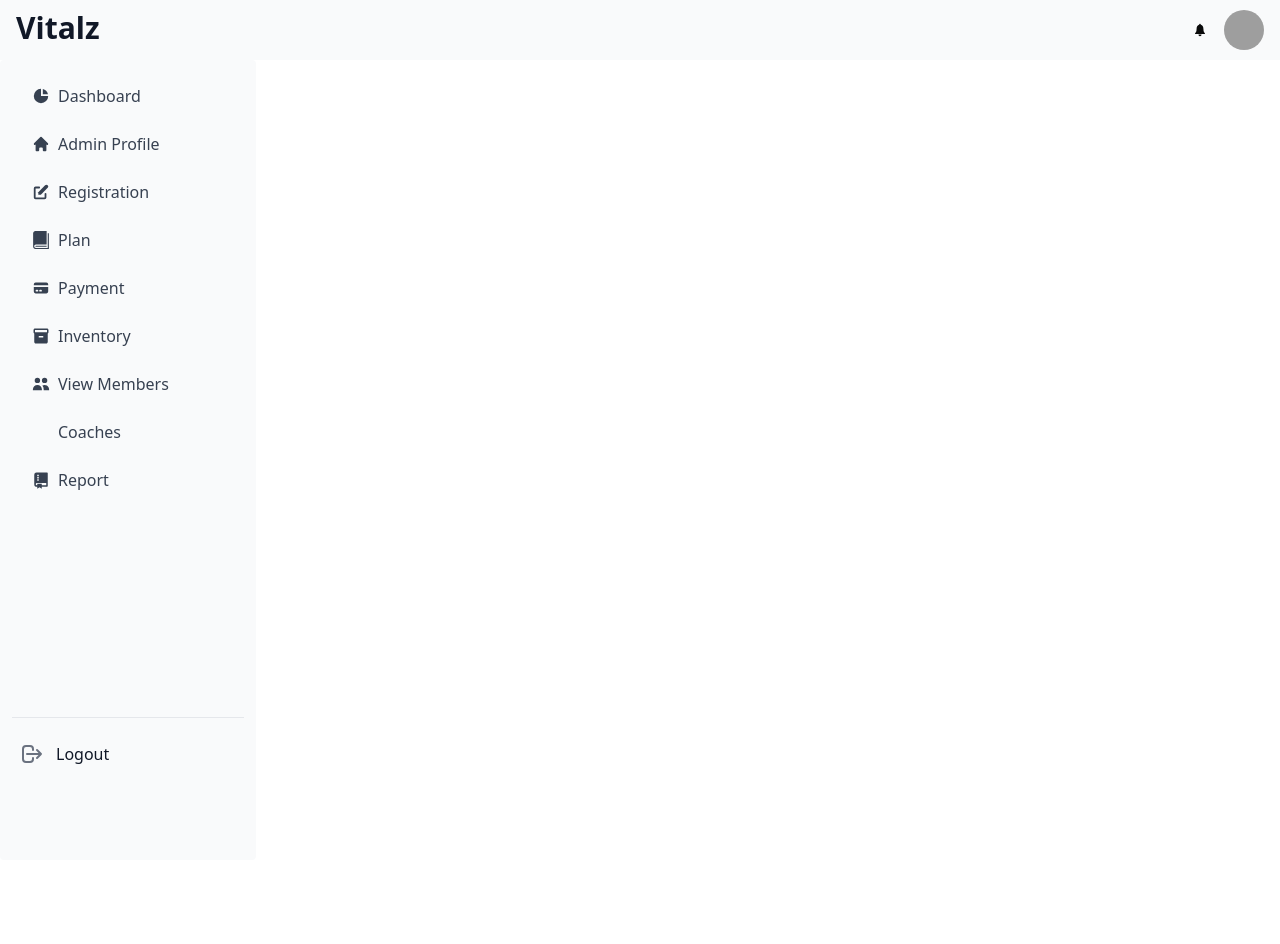
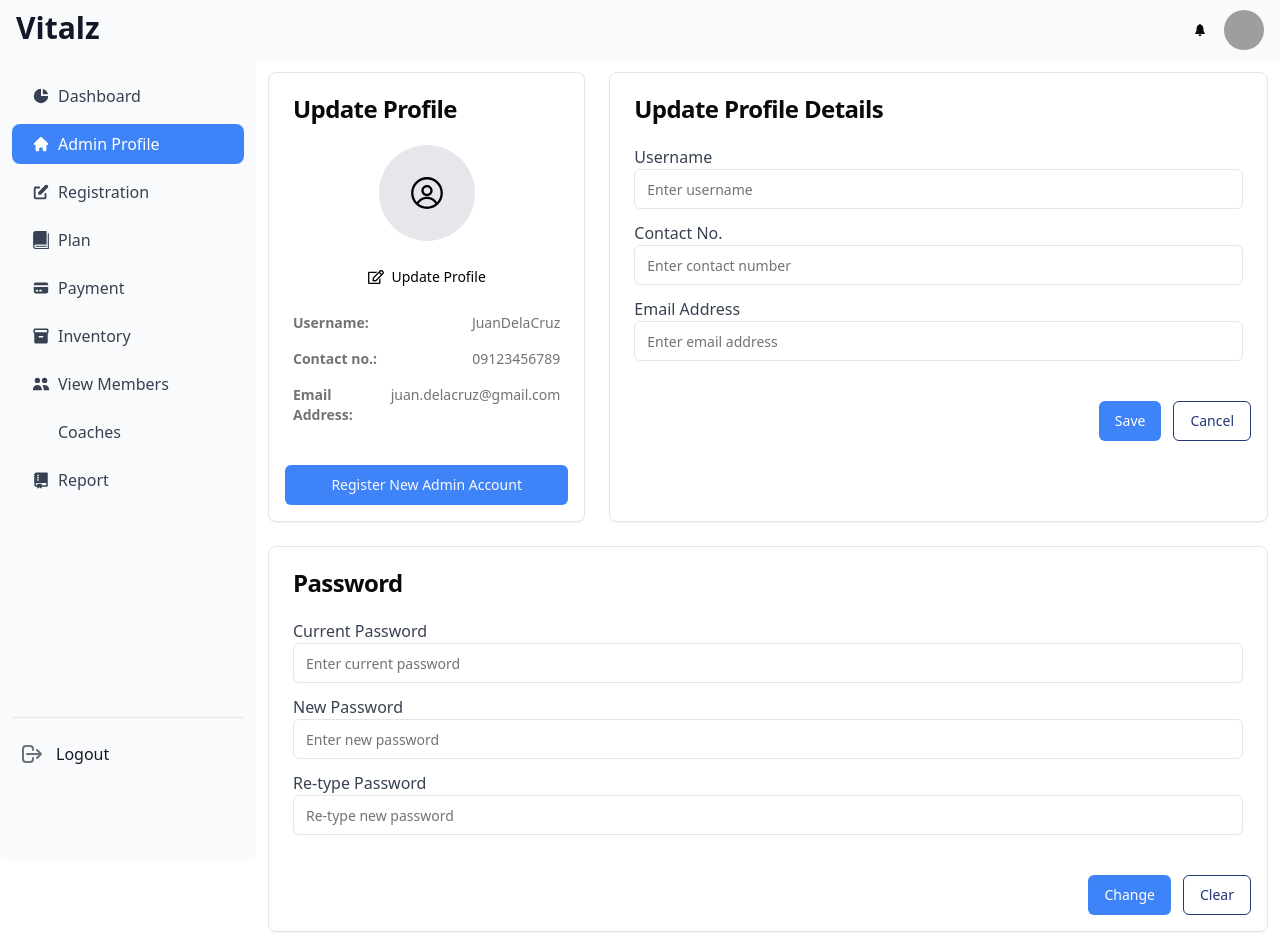
Before and after one commit to hknp796/vitalz, a React (Vite) app: page /admin-profiles in a window 1280 px wide. Before the commit the page ends 860 px from the top, so only its background shows below. Built offline with nearby package versions, Linux system fonts and the light colour scheme; grey boxes are pictures that could not be loaded; some icons are missing.

Commit message:
admin page ui added

```diff
--- a/src/App.jsx
+++ b/src/App.jsx
@@ -8,6 +8,7 @@ import Toast from "./components/Toast";
 import Dashboard from "./pages/Dashboard";
 import ClientDetails from "./pages/Members";
 import Inventories from "./pages/Inventories";
+import AdminProfiles from "./pages/AdminProfiles";
 import Billing from "./pages/Billing";
 import AddMember from "./pages/AddNewMember";
 import ViewMember from "./pages/viewMember";
@@ -28,7 +29,7 @@ function App() {
     { path: "/dashboard", element: <Dashboard /> },
     { path: "/members", element: <ClientDetails /> },
     { path: "/billing", element: <Billing /> },
-    { path: "/inventories", element: <Inventories /> },
+    { path: "/admin-profiles", element: <AdminProfiles /> },
     { path: "/add-members", element: <AddMember /> },
     { path: "/add-members/:id", element: <AddMember /> },
     { path: "/members/view/:id", element: <ViewMember /> },
--- a/src/components/SideNavbar.jsx
+++ b/src/components/SideNavbar.jsx
@@ -17,7 +17,7 @@ import { useNavigate, useLocation } from "react-router-dom";
 
 const sidebarItems = [
   { link: "/", icon: HiChartPie, text: "Dashboard" },
-  { link: "/inventories", icon: HiHome, text: "Admin Profile" },
+  { link: "/admin-profiles", icon: HiHome, text: "Admin Profile" },
   { link: "/registration", icon: HiPencilAlt, text: "Registration" },
   { link: "/plan", icon: ImBook, text: "Plan" },
   { link: "/billing", icon: HiCreditCard, text: "Payment" },
--- /dev/null
+++ b/src/components/ui/input.tsx
@@ -0,0 +1,22 @@
+import * as React from "react"
+
+import { cn } from "@/lib/utils"
+
+const Input = React.forwardRef<HTMLInputElement, React.ComponentProps<"input">>(
+  ({ className, type, ...props }, ref) => {
+    return (
+      <input
+        type={type}
+        className={cn(
+          "flex h-10 w-full rounded-md border border-input bg-background px-3 py-2 text-base ring-offset-background file:border-0 file:bg-transparent file:text-sm file:font-medium file:text-foreground placeholder:text-muted-foreground focus-visible:outline-none focus-visible:ring-2 focus-visible:ring-ring focus-visible:ring-offset-2 disabled:cursor-not-allowed disabled:opacity-50 md:text-sm",
+          className
+        )}
+        ref={ref}
+        {...props}
+      />
+    )
+  }
+)
+Input.displayName = "Input"
+
+export { Input }
--- /dev/null
+++ b/src/pages/AdminProfiles.jsx
@@ -0,0 +1,117 @@
+import React from "react";
+import { Input } from "@/components/ui/input";
+import { Button } from "@/components/ui/button";
+import { Card, CardHeader, CardContent, CardTitle, CardDescription } from "@/components/ui/card";
+import { RxAvatar } from "react-icons/rx";
+import { FaRegEdit } from "react-icons/fa";
+const AdminPage = () => {
+  return (
+    <div className="p-3  min-h-screen">
+      <div className=" mx-auto grid gap-6 lg:grid-cols-3">
+        {/* Profile Card */}
+        <Card className="lg:col-span-1">
+          <CardHeader>
+            <CardTitle>Update Profile</CardTitle>
+          </CardHeader>
+          <CardContent className="space-y-4">
+            <div className="flex items-center justify-center">
+              <div className="rounded-full bg-gray-200 h-24 w-24 flex items-center justify-center text-black text-4xl font-bold">
+                <RxAvatar />
+              </div>
+            </div>
+            <div>
+              <Button className='bg-primary text-black flex justify-center w-full'>
+                <FaRegEdit />
+                <span>
+                  Update Profile
+                </span>
+              </Button>
+            </div>
+            <div className="flex flex-col gap-4">
+              <CardDescription className="flex justify-between">
+                <strong>Username:</strong> <span>
+                   JuanDelaCruz
+                  </span>
+              </CardDescription>
+              <CardDescription className="flex justify-between">
+                <strong>Contact no.:</strong> <span>
+                  09123456789
+                  </span>
+              </CardDescription>
+              <CardDescription className="flex justify-between">
+                <strong>Email Address:</strong> <span>
+                   juan.delacruz@gmail.com
+                  </span>
+              </CardDescription>
+            </div>
+          </CardContent>
+          <div className="p-4">
+            <Button className="w-full bg-blue-500">
+              Register New Admin Account
+            </Button>
+          </div>
+        </Card>
+
+        {/* Update Details Form */}
+        <Card className="lg:col-span-2">
+          <CardHeader>
+            <CardTitle>Update Profile Details</CardTitle>
+          </CardHeader>
+          <CardContent className="space-y-4">
+            <div className="space-y-3">
+              <label className="block">
+                <span className="text-gray-700">Username</span>
+                <Input placeholder="Enter username" />
+              </label>
+              <label className="block">
+                <span className="text-gray-700">Contact No.</span>
+                <Input placeholder="Enter contact number" />
+              </label>
+              <label className="block">
+                <span className="text-gray-700">Email Address</span>
+                <Input placeholder="Enter email address" />
+              </label>
+            </div>
+          </CardContent>
+          <div className="p-4 flex justify-end gap-3">
+            <Button className="bg-blue-500 text-white">Save</Button>
+            <Button variant="outline" className="text-blue-900 border-blue-900">
+              Cancel
+            </Button>
+          </div>
+        </Card>
+
+        {/* Change Password Form */}
+        <Card className="lg:col-span-3">
+          <CardHeader>
+            <CardTitle>Password</CardTitle>
+          </CardHeader>
+          <CardContent className="space-y-4">
+            <div className="space-y-3">
+              <label className="block">
+                <span className="text-gray-700">Current Password</span>
+                <Input placeholder="Enter current password" type="password" />
+              </label>
+              <label className="block">
+                <span className="text-gray-700">New Password</span>
+                <Input placeholder="Enter new password" type="password" />
+              </label>
+              <label className="block">
+                <span className="text-gray-700">Re-type Password</span>
+                <Input placeholder="Re-type new password" type="password" />
+              </label>
+            </div>
+          </CardContent>
+          <div className="p-4 flex justify-end gap-3">
+            <Button className="bg-blue-500  text-white">Change</Button>
+            <Button variant="outline" className="text-blue-900 border-blue-900">
+              Clear
+            </Button>
+          </div>
+        </Card>
+      </div>
+    </div>
+  );
+};
+
+export default AdminPage;
--- a/tailwind.config.js
+++ b/tailwind.config.js
@@ -25,7 +25,7 @@ module.exports = {
   				foreground: 'hsl(var(--popover-foreground))'
   			},
   			primary: {
-  				DEFAULT: 'hsl(var(--primary))',
+  				DEFAULT: 'bg-blue-500',
   				foreground: 'hsl(var(--primary-foreground))'
   			},
   			secondary: {
```
